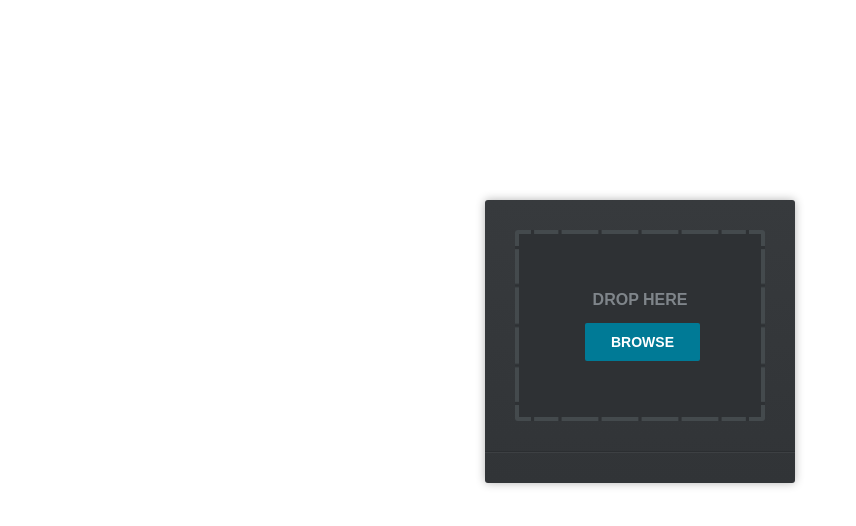
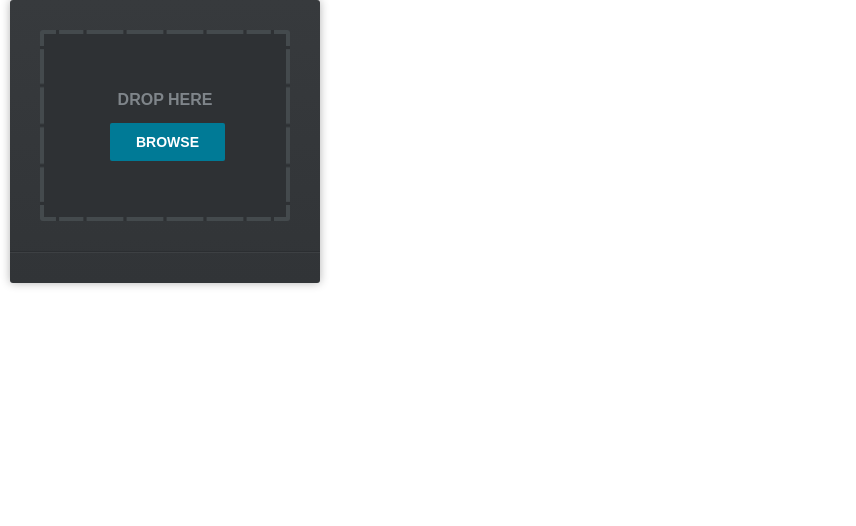
Before and after one commit to tviokrk/wrt, a web app: page /upload.html in a window 1280 px wide. Shown: the top 526 px of the page, without its empty margins (0-856 px from the left). Run offline with its HTML, style and script files only (its server is not run), Linux system fonts and the light colour scheme; data that the repository does not hold is empty; some libraries are stand-ins or nearby versions.

Commit message:
Update style.css

```diff
--- a/uploader/assets/css/style.css
+++ b/uploader/assets/css/style.css
@@ -53,7 +53,7 @@ section, footer, header, aside{
     padding:30px;
     border-radius:3px;
 
-    margin:200px auto 100px;
+    margin:auto 10px;
     box-shadow: 0 0 10px rgba(0, 0, 0, 0.3);
 }
 
```
